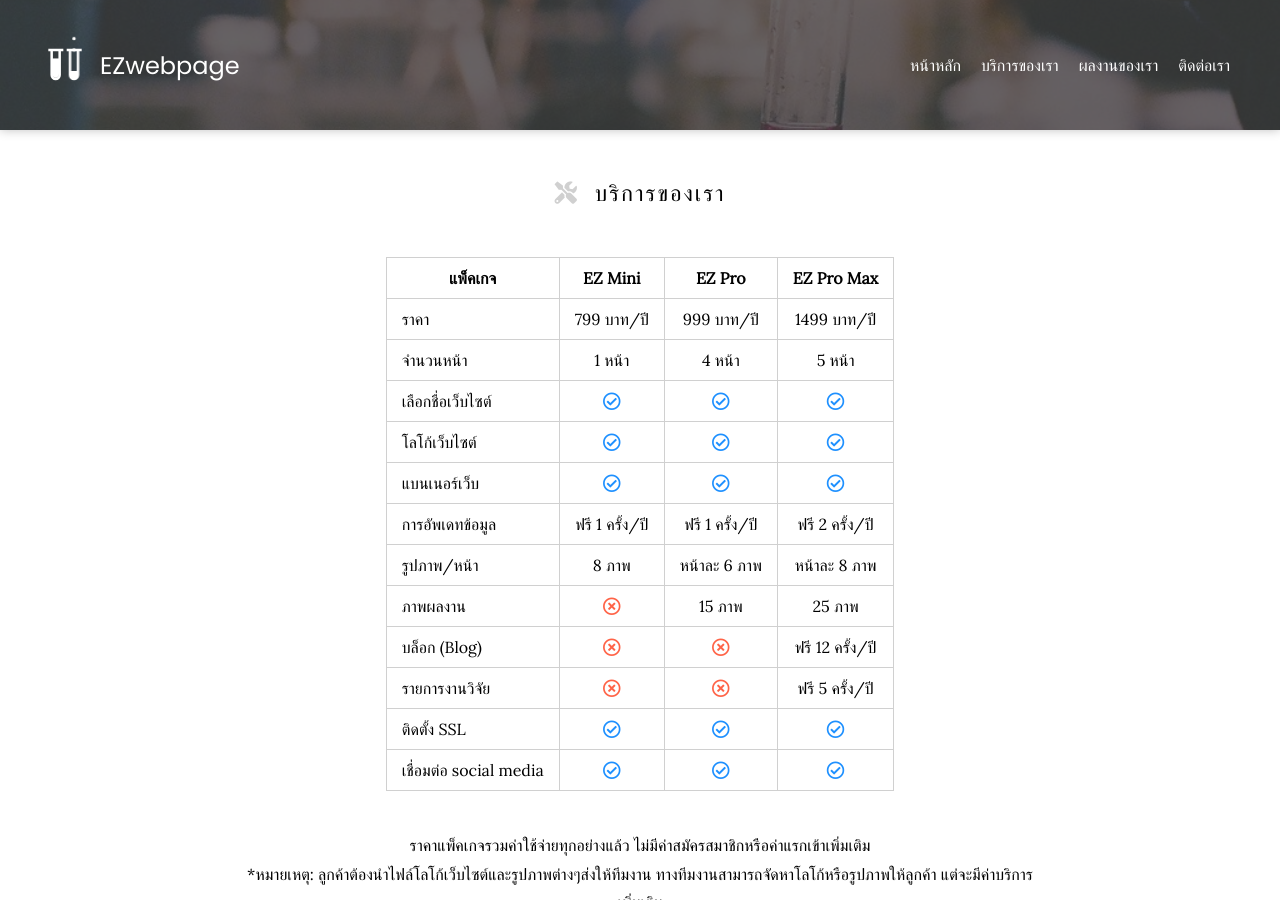
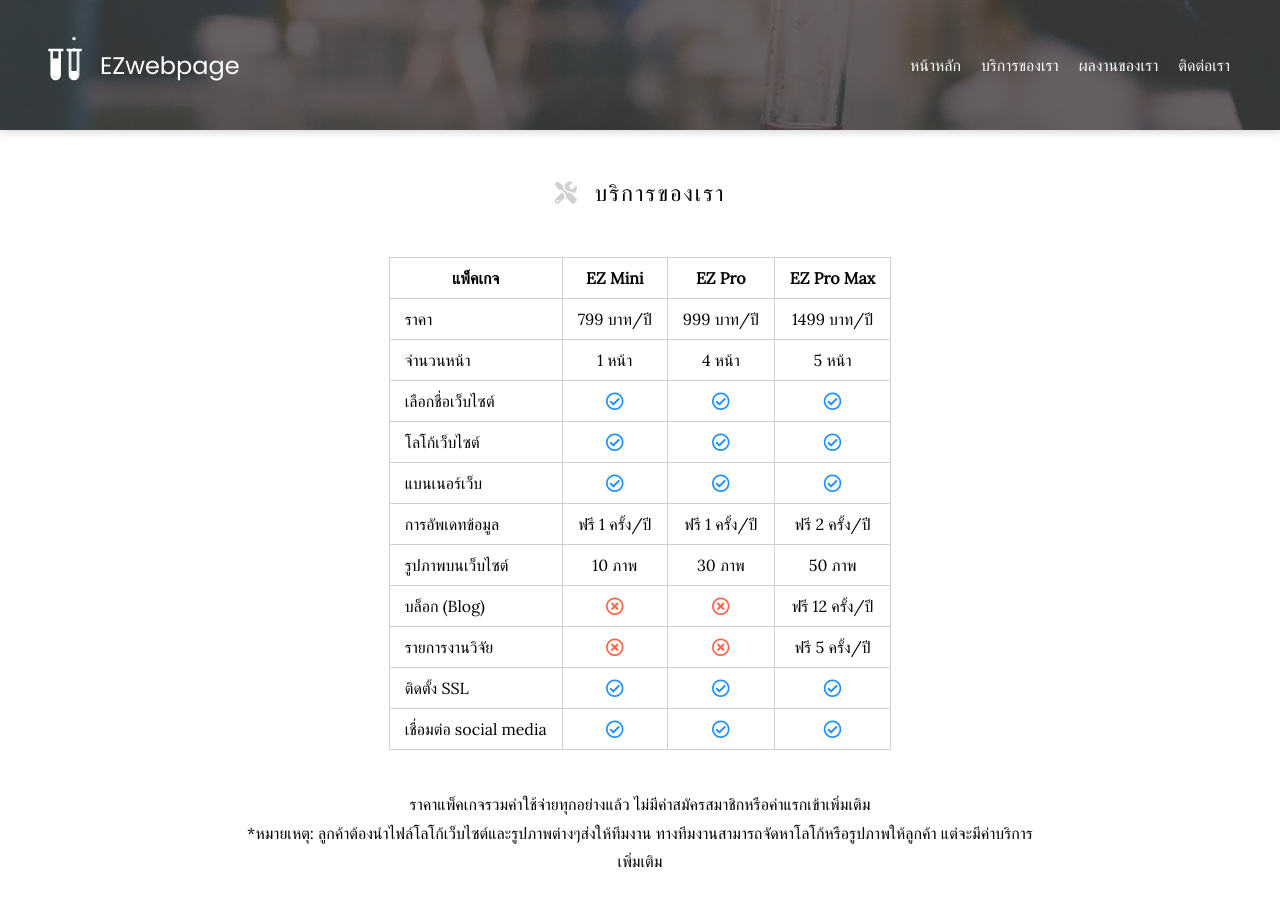
Before and after one commit to EZwebpage/Showcase, a Jekyll site: the page built from services/index.md, in a window 1280 px wide and 900 px high. Built offline with Jekyll 4.4.1, drawn with Linux system fonts in a browser that asks for light colours; nearby versions of some CDN libraries.

Commit message:
Update index.md

```diff
--- a/services/index.md
+++ b/services/index.md
@@ -12,8 +12,7 @@ title: Resources
 | โลโก้เว็บไซต์  |   <span style="font-size: 18px; color: Dodgerblue;"><i class="far fa-check-circle"></i></span>   |  <span style="font-size: 18px; color: Dodgerblue;"><i class="far fa-check-circle"></i></span>   |  <span style="font-size: 18px; color: Dodgerblue;"><i class="far fa-check-circle"></i></span> |
 | แบนเนอร์เว็บ  |   <span style="font-size: 18px; color: Dodgerblue;"><i class="far fa-check-circle"></i></span>   |  <span style="font-size: 18px; color: Dodgerblue;"><i class="far fa-check-circle"></i></span>   |  <span style="font-size: 18px; color: Dodgerblue;"><i class="far fa-check-circle"></i></span> |
 | การอัพเดทข้อมูล |  ฟรี 1 ครั้ง/ปี   |  ฟรี 1 ครั้ง/ปี   |  ฟรี 2 ครั้ง/ปี   |
-| รูปภาพ/หน้า |  8 ภาพ   |  หน้าละ 6 ภาพ   |  หน้าละ 8 ภาพ   |
-| ภาพผลงาน |  <span style="font-size: 18px; color: Tomato;"><i class="far fa-times-circle"></i></span>   |  15 ภาพ   |  25 ภาพ   |
+| รูปภาพบนเว็บไซต์ |  10 ภาพ   |  30 ภาพ   |  50 ภาพ   |
 | บล็อก (Blog) |  <span style="font-size: 18px; color: Tomato;"><i class="far fa-times-circle"></i></span>   |  <span style="font-size: 18px; color: Tomato;"><i class="far fa-times-circle"></i></span>   |  ฟรี 12 ครั้ง/ปี   |
 | รายการงานวิจัย |  <span style="font-size: 18px; color: Tomato;"><i class="far fa-times-circle"></i></span>   |  <span style="font-size: 18px; color: Tomato;"><i class="far fa-times-circle"></i></span>   |  ฟรี 5 ครั้ง/ปี   |
 | ติดตั้ง SSL |  <span style="font-size: 18px; color: Dodgerblue;"><i class="far fa-check-circle"></i></span>   |  <span style="font-size: 18px; color: Dodgerblue;"><i class="far fa-check-circle"></i></span>   |  <span style="font-size: 18px; color: Dodgerblue;"><i class="far fa-check-circle"></i></span> |
```
